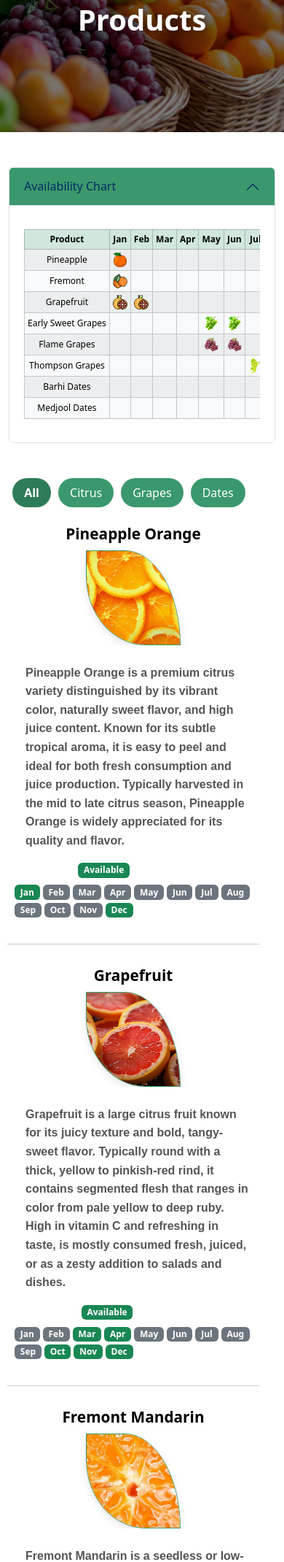
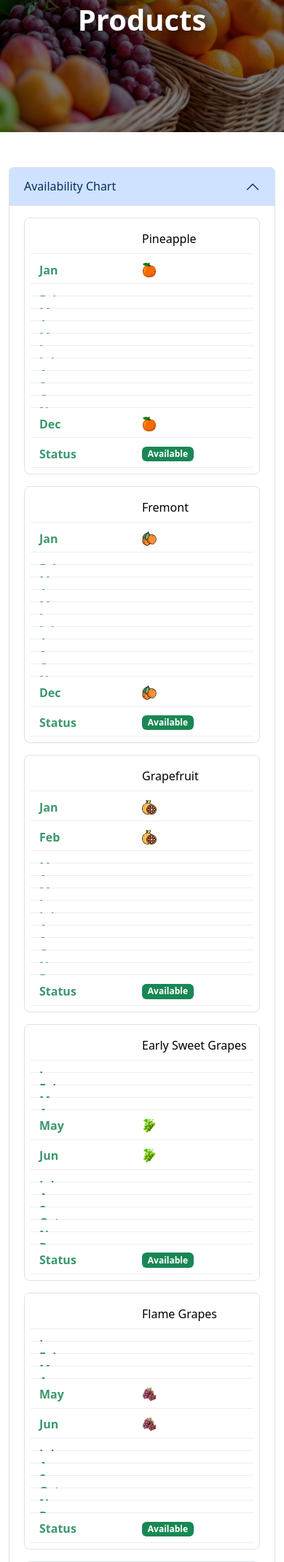
Before and after one commit to Omartouni20/Alhanaa_website, a Django app: page /products/ in a window 390 px wide. Shown: the part 119-2259 px from the top of the page at 73% size. Run offline with Django 5.2, Linux system fonts and the light colour scheme; some libraries are stand-ins or nearby versions.

Commit message:
products_optimized

```diff
--- a/static/css/style.css
+++ b/static/css/style.css
@@ -1106,6 +1106,64 @@
 -o-transform:;
 }
 }
+.fruit-img {
+  width: 20px;
+  height: 20px;
+  object-fit: contain;
+  transition: transform 0.3s ease;
+}
+
+.fruit-img:hover {
+  transform: scale(1.2);
+  -webkit-transform: scale(1.2);
+  -moz-transform: scale(1.2);
+  -ms-transform: scale(1.2);
+  -o-transform: scale(1.2);
+}
+
+.availability-table tbody tr:hover {
+  background-color: #f1fdf3;
+  transition: background-color 0.3s ease;
+}
+
+@media (max-width: 767.98px) {
+  .availability-table thead {
+    display: none;
+  }
+
+  .availability-table, .availability-table tbody, .availability-table tr, .availability-table td {
+    display: block;
+    width: 100%;
+  }
+
+  .availability-table tr {
+    margin-bottom: 1rem;
+    border: 1px solid #dee2e6;
+    border-radius: 0.5rem;
+    padding: 0.5rem;
+    background-color: #fff;
+  }
+
+  .availability-table td {
+    text-align: left;
+    padding-left: 50%;
+    position: relative;
+    border: none;
+    border-bottom: 1px solid #eee;
+  }
+
+  .availability-table td::before {
+    position: absolute;
+    top: 0.6rem;
+    left: 0.75rem;
+    width: 45%;
+    white-space: nowrap;
+    font-weight: bold;
+    color: #3A986C;
+    content: attr(data-label);
+  }
+}
+
 /* ?================== START  CONTACT =============== */
 .contact {
 background-image: url("../imgs/Background//overlay-bg.webp");
--- a/templates/products.html
+++ b/templates/products.html
@@ -76,104 +76,110 @@
     <div class="my-accordin mt-5 mb-5">
       <!--<h2>Our Products</h2>-->
 
-<div class="accordion" id="accordionPanelsStayOpenExample">
+<div class="accordion my-4" id="accordionAvailability">
   <div class="accordion-item">
-    <h2 class="accordion-header" id="panelsStayOpen-headingOne">
-      <button class="accordion-button product-accbtn" type="button" data-bs-toggle="collapse" data-bs-target="#panelsStayOpen-collapseOne" aria-expanded="true" aria-controls="panelsStayOpen-collapseOne">
+    <h2 class="accordion-header" id="headingAvailability">
+      <button class="accordion-button" type="button" data-bs-toggle="collapse" data-bs-target="#collapseAvailability" aria-expanded="true" aria-controls="collapseAvailability">
         Availability Chart
       </button>
     </h2>
-    <div id="panelsStayOpen-collapseOne" class="accordion-collapse" aria-labelledby="panelsStayOpen-headingOne">
+    <div id="collapseAvailability" class="accordion-collapse collapse show" aria-labelledby="headingAvailability">
       <div class="accordion-body">
-
-        <div class="table-responsive-mobile mt-3">
-          <table class="table table-light table-striped table-bordered align-middle text-center">
+        <div class="table-responsive">
+          <table class="table table-bordered align-middle text-center availability-table">
             <thead class="table-success">
               <tr>
                 <th>Product</th>
-                <th>Jan</th>
-                <th>Feb</th>
-                <th>Mar</th>
-                <th>Apr</th>
-                <th>May</th>
-                <th>Jun</th>
-                <th>Jul</th>
-                <th>Aug</th>
-                <th>Sep</th>
-                <th>Oct</th>
-                <th>Nov</th>
-                <th>Dec</th>
+                <th>Jan</th><th>Feb</th><th>Mar</th><th>Apr</th>
+                <th>May</th><th>Jun</th><th>Jul</th><th>Aug</th>
+                <th>Sep</th><th>Oct</th><th>Nov</th><th>Dec</th>
                 <th>Status</th>
               </tr>
             </thead>
             <tbody>
               <tr>
                 <td>Pineapple</td>
-                <td><img src="{% static 'images/orange_11974688.webp' %}" alt=""></td>
-                <td></td><td></td><td></td><td></td><td></td><td></td><td></td><td></td><td></td><td></td>
-                <td><img src="{% static 'images/orange_11974688.webp' %}" alt=""></td>
-                <td>Available</td>
+                <td data-label="Jan"><img src="{% static 'images/orange_11974688.webp' %}" alt="Pineapple" class="fruit-img"></td>
+                <td data-label="Feb"></td><td data-label="Mar"></td><td data-label="Apr"></td>
+                <td data-label="May"></td><td data-label="Jun"></td><td data-label="Jul"></td><td data-label="Aug"></td>
+                <td data-label="Sep"></td><td data-label="Oct"></td><td data-label="Nov"></td>
+                <td data-label="Dec"><img src="{% static 'images/orange_11974688.webp' %}" alt="Pineapple" class="fruit-img"></td>
+                <td data-label="Status"><span class="badge bg-success">Available</span></td>
               </tr>
+
               <tr>
                 <td>Fremont</td>
-                <td><img src="{% static 'images/mandarin_1704398.webp' %}" alt=""></td>
-                <td></td><td></td><td></td><td></td><td></td><td></td><td></td><td></td><td></td><td></td>
-                <td><img src="{% static 'images/mandarin_1704398.webp' %}" alt=""></td>
-                <td>Available</td>
+                <td data-label="Jan"><img src="{% static 'images/mandarin_1704398.webp' %}" alt="Fremont" class="fruit-img"></td>
+                <td data-label="Feb"></td><td data-label="Mar"></td><td data-label="Apr"></td>
+                <td data-label="May"></td><td data-label="Jun"></td><td data-label="Jul"></td><td data-label="Aug"></td>
+                <td data-label="Sep"></td><td data-label="Oct"></td><td data-label="Nov"></td>
+                <td data-label="Dec"><img src="{% static 'images/mandarin_1704398.webp' %}" alt="Fremont" class="fruit-img"></td>
+                <td data-label="Status"><span class="badge bg-success">Available</span></td>
               </tr>
+
               <tr>
                 <td>Grapefruit</td>
-                <td><img src="{% static 'images/grapefruit_3523482.webp' %}" alt=""></td>
-                <td><img src="{% static 'images/grapefruit_3523482.webp' %}" alt=""></td>
-                <td></td><td></td><td></td><td></td><td></td><td></td><td></td><td></td><td></td><td></td>
-                <td>Available</td>
+                <td data-label="Jan"><img src="{% static 'images/grapefruit_3523482.webp' %}" alt="Grapefruit" class="fruit-img"></td>
+                <td data-label="Feb"><img src="{% static 'images/grapefruit_3523482.webp' %}" alt="Grapefruit" class="fruit-img"></td>
+                <td data-label="Mar"></td><td data-label="Apr"></td><td data-label="May"></td><td data-label="Jun"></td>
+                <td data-label="Jul"></td><td data-label="Aug"></td><td data-label="Sep"></td><td data-label="Oct"></td>
+                <td data-label="Nov"></td><td data-label="Dec"></td>
+                <td data-label="Status"><span class="badge bg-success">Available</span></td>
               </tr>
+
               <tr>
                 <td>Early Sweet Grapes</td>
-                <td></td><td></td><td></td><td></td>
-                <td><img src="{% static 'images/grapes_image_1-removebg-preview.webp' %}" alt=""></td>
-                <td><img src="{% static 'images/grapes_image_1-removebg-preview.webp' %}" alt=""></td>
-                <td></td><td></td><td></td><td></td><td></td><td></td>
-                <td>Available</td>
+                <td data-label="Jan"></td><td data-label="Feb"></td><td data-label="Mar"></td><td data-label="Apr"></td>
+                <td data-label="May"><img src="{% static 'images/grapes_image_1-removebg-preview.webp' %}" alt="Early Sweet" class="fruit-img"></td>
+                <td data-label="Jun"><img src="{% static 'images/grapes_image_1-removebg-preview.webp' %}" alt="Early Sweet" class="fruit-img"></td>
+                <td data-label="Jul"></td><td data-label="Aug"></td><td data-label="Sep"></td><td data-label="Oct"></td>
+                <td data-label="Nov"></td><td data-label="Dec"></td>
+                <td data-label="Status"><span class="badge bg-success">Available</span></td>
               </tr>
+
               <tr>
                 <td>Flame Grapes</td>
-                <td></td><td></td><td></td><td></td>
-                <td><img src="{% static 'images/grapes_image_2-removebg-preview.webp' %}" alt=""></td>
-                <td><img src="{% static 'images/grapes_image_2-removebg-preview.webp' %}" alt=""></td>
-                <td></td><td></td><td></td><td></td><td></td><td></td>
-                <td>Available</td>
+                <td data-label="Jan"></td><td data-label="Feb"></td><td data-label="Mar"></td><td data-label="Apr"></td>
+                <td data-label="May"><img src="{% static 'images/grapes_image_2-removebg-preview.webp' %}" alt="Flame" class="fruit-img"></td>
+                <td data-label="Jun"><img src="{% static 'images/grapes_image_2-removebg-preview.webp' %}" alt="Flame" class="fruit-img"></td>
+                <td data-label="Jul"></td><td data-label="Aug"></td><td data-label="Sep"></td><td data-label="Oct"></td>
+                <td data-label="Nov"></td><td data-label="Dec"></td>
+                <td data-label="Status"><span class="badge bg-success">Available</span></td>
               </tr>
+
               <tr>
                 <td>Thompson Grapes</td>
-                <td></td><td></td><td></td><td></td><td></td><td></td>
-                <td><img src="{% static 'images/grapes_image_3-removebg-preview.webp' %}" alt=""></td>
-                <td></td><td></td><td></td><td></td><td></td>
-                <td>Available</td>
+                <td data-label="Jan"></td><td data-label="Feb"></td><td data-label="Mar"></td><td data-label="Apr"></td><td data-label="May"></td><td data-label="Jun"></td>
+                <td data-label="Jul"><img src="{% static 'images/grapes_image_3-removebg-preview.webp' %}" alt="Thompson" class="fruit-img"></td>
+                <td data-label="Aug"></td><td data-label="Sep"></td><td data-label="Oct"></td><td data-label="Nov"></td><td data-label="Dec"></td>
+                <td data-label="Status"><span class="badge bg-success">Available</span></td>
               </tr>
+
               <tr>
                 <td>Barhi Dates</td>
-                <td></td><td></td><td></td><td></td><td></td><td></td><td></td>
-                <td><img src="{% static 'images/golden-date-fruit-icon-isometric-food-palm-vector-removebg-preview.webp' %}" alt=""></td>
-                <td></td><td></td><td></td><td></td>
-                <td>Available</td>
+                <td data-label="Jan"></td><td data-label="Feb"></td><td data-label="Mar"></td><td data-label="Apr"></td><td data-label="May"></td><td data-label="Jun"></td>
+                <td data-label="Jul"></td>
+                <td data-label="Aug"><img src="{% static 'images/golden-date-fruit-icon-isometric-food-palm-vector-removebg-preview.webp' %}" alt="Barhi" class="fruit-img"></td>
+                <td data-label="Sep"></td><td data-label="Oct"></td><td data-label="Nov"></td><td data-label="Dec"></td>
+                <td data-label="Status"><span class="badge bg-success">Available</span></td>
               </tr>
+
               <tr>
                 <td>Medjool Dates</td>
-                <td></td><td></td><td></td><td></td><td></td><td></td><td></td>
-                <td></td>
-                <td><img src="{% static 'images/datess.webp' %}" alt=""></td>
-                <td></td><td></td><td></td>
-                <td>Available</td>
+                <td data-label="Jan"></td><td data-label="Feb"></td><td data-label="Mar"></td><td data-label="Apr"></td><td data-label="May"></td><td data-label="Jun"></td>
+                <td data-label="Jul"></td><td data-label="Aug"></td>
+                <td data-label="Sep"><img src="{% static 'images/datess.webp' %}" alt="Medjool" class="fruit-img"></td>
+                <td data-label="Oct"></td><td data-label="Nov"></td><td data-label="Dec"></td>
+                <td data-label="Status"><span class="badge bg-success">Available</span></td>
               </tr>
             </tbody>
           </table>
         </div>
-
       </div>
     </div>
   </div>
 </div>
+
 
     <!--<div class="Ornage " id="orang">
     <div class="my-accordin mt-5 mb-5">
@@ -307,7 +313,7 @@
     <div class="row">
 <div class="row" id="productList">
 <!-- Filter Tabs -->
-<ul class="nav nav-pills justify-content-center mb-4" id="productFilter">
+<!--<ul class="nav nav-pills justify-content-center mb-4" id="productFilter">
   <li class="nav-item">
     <button class="nav-link active" data-filter="all">All</button>
   </li>
@@ -320,7 +326,7 @@
   <li class="nav-item">
     <button class="nav-link" data-filter="dates">Dates</button>
   </li>
-</ul>
+</ul>-->
 
   <!-- Pineapple Orange -->
 
```
Also changed, not shown: templates/certificates.html (+9 -1 lines).
